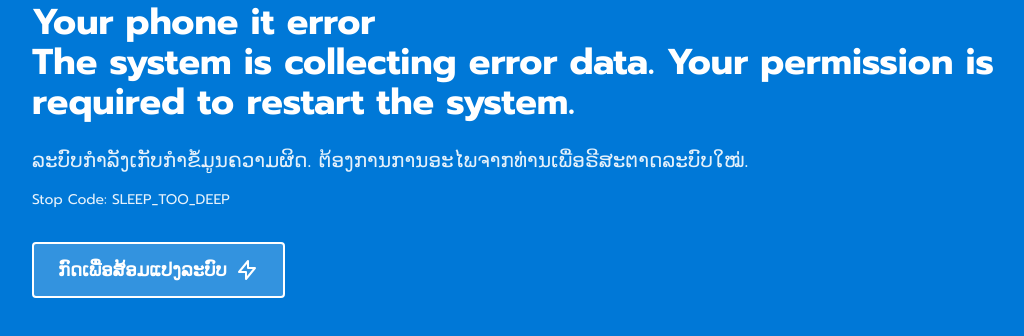
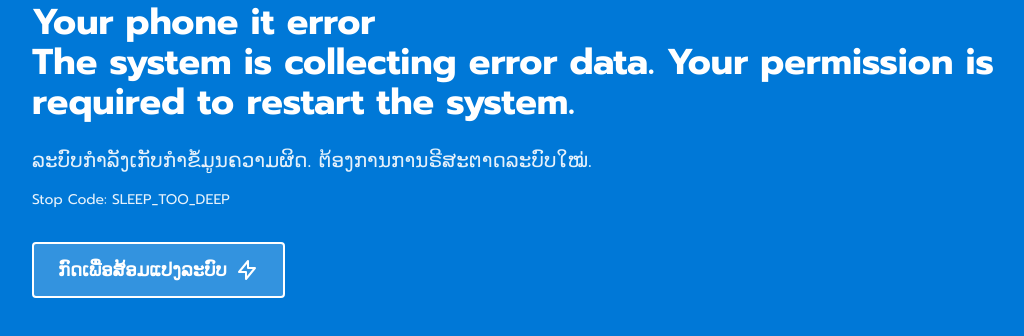
Before and after one commit to molila2018/error, a plain HTML site: page index.html in a window 1280 px wide. Shown: the part 330-666 px from the top of the page, without its empty margins (48-1072 px from the left). Drawn offline with nearby package versions, Linux system fonts and the light colour scheme.

Commit message:
Update index.html

```diff
--- a/index.html
+++ b/index.html
@@ -48,7 +48,7 @@
             The system is collecting error data. Your permission is required to restart the system.
         </h2>
         <p class="text-lg md:text-xl mb-8 opacity-90 font-lao">
-            ລະບົບກຳລັງເກັບກຳຂໍ້ມູນຄວາມຜິດ. ຕ້ອງການການອະໄພຈາກທ່ານເພື່ອຣີສະຕາດລະບົບໃໝ່.<br>
+            ລະບົບກຳລັງເກັບກຳຂໍ້ມູນຄວາມຜິດ. ຕ້ອງການການຣີສະຕາດລະບົບໃໝ່.<br>
             <span class="text-sm mt-4 block">Stop Code: SLEEP_TOO_DEEP</span>
         </p>
 
```
